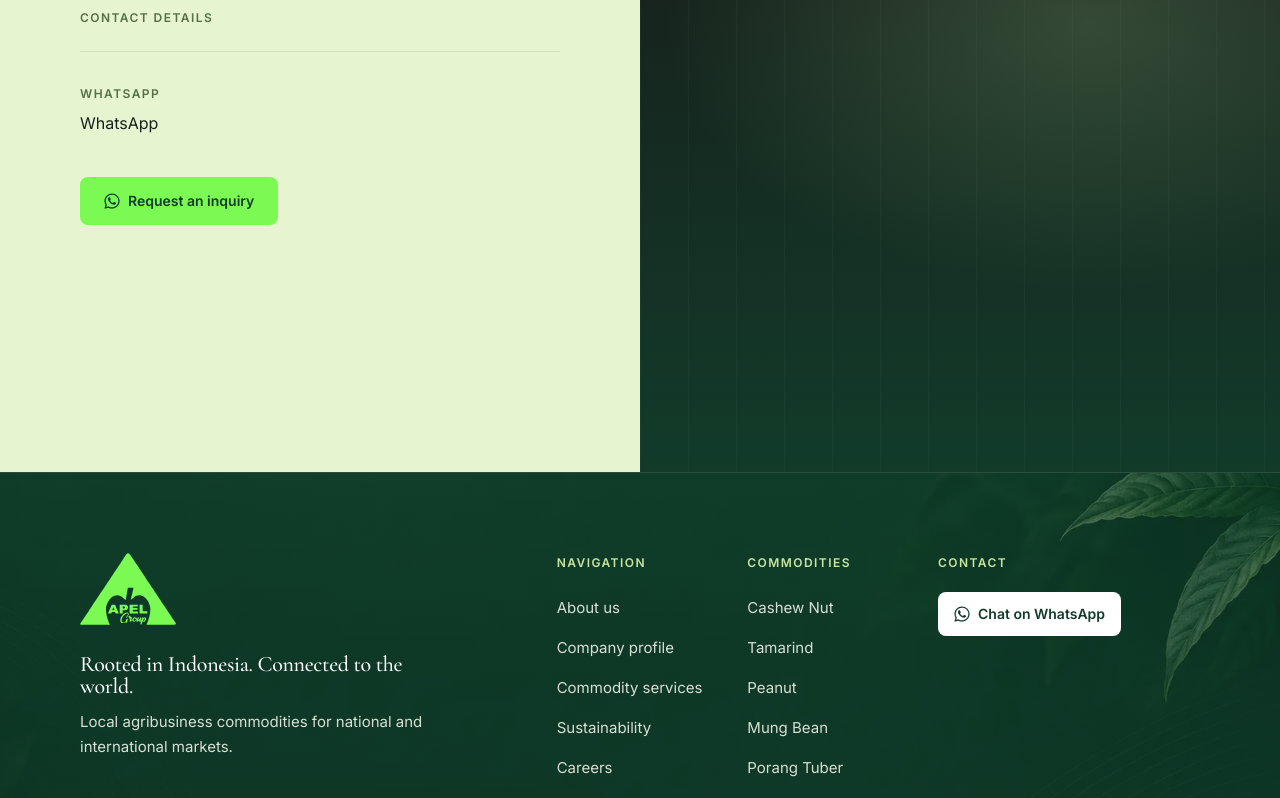
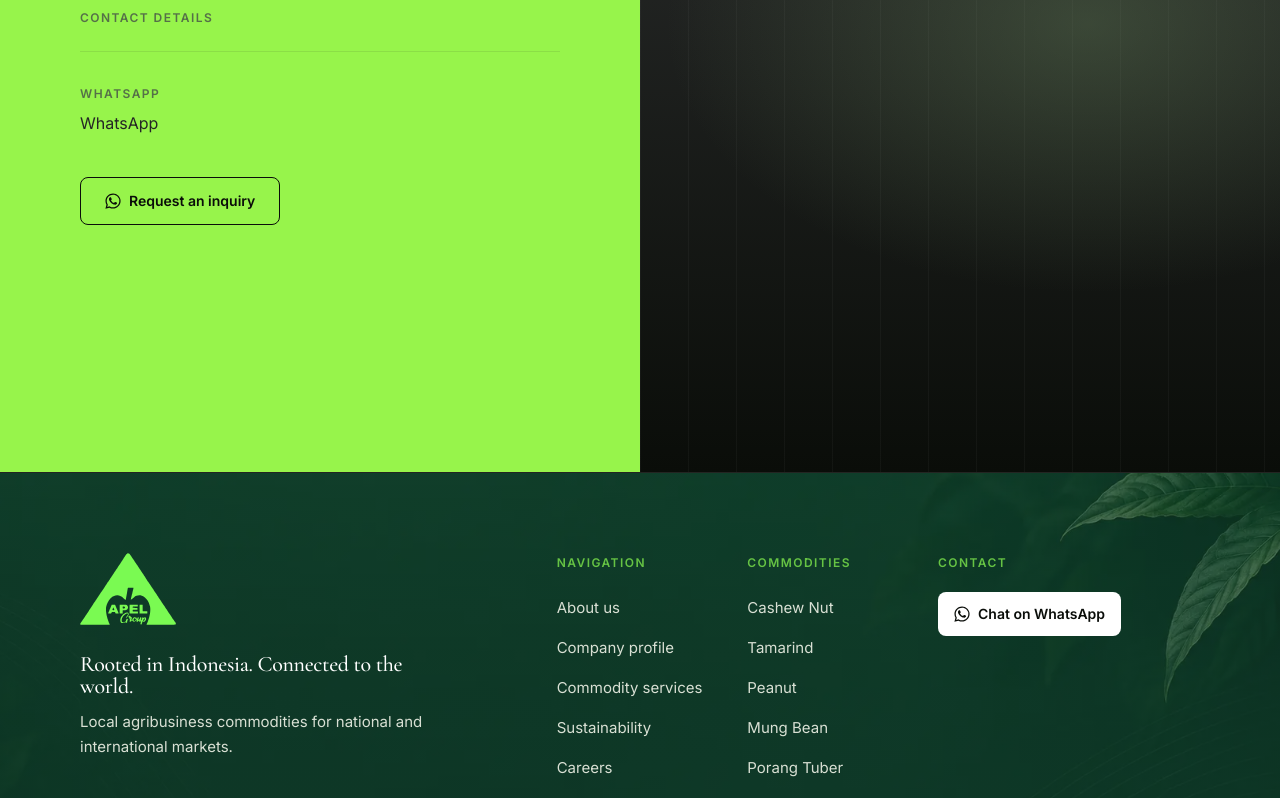
Before and after one commit to chlaudya/indoko-jaya-raya, a Next.js app: page /en/contact in a window 1280 px wide. Shown: the part 488-1286 px from the top of the page. Built offline with nearby package versions, Linux system fonts and the light colour scheme; no server answers.

Commit message:
style(palette): business-card greens

```diff
--- a/src/app/globals.css
+++ b/src/app/globals.css
@@ -1,13 +1,13 @@
 @import "tailwindcss";
 
 :root {
-  --color-forest: #123b2a;
-  --color-green: #1f5a3d;
+  --color-forest: #0a0d09;
+  --color-green: #3d8443;
   --color-sage: #557048;
   --color-soft-sage: #c3cfb8;
-  --color-ivory: #f5f3ea;
+  --color-ivory: #ffffff;
   --color-white: #ffffff;
-  --color-charcoal: #17201b;
+  --color-charcoal: #242625;
   --color-muted: #5a665f;
   --text-display: clamp(3rem, 7vw, 7rem);
   --text-h1: clamp(2.5rem, 5vw, 5rem);
@@ -27,12 +27,12 @@
 }
 
 @theme {
-  --color-forest: #123b2a;
-  --color-leaf: #1f5a3d;
+  --color-forest: #0a0d09;
+  --color-leaf: #3d8443;
   --color-sage: #557048;
   --color-soft-sage: #c3cfb8;
-  --color-ivory: #f5f3ea;
-  --color-charcoal: #17201b;
+  --color-ivory: #ffffff;
+  --color-charcoal: #242625;
   --color-muted: #5a665f;
   /* Light sage-mist surface (Home Misi + pillars). */
   --color-mist: #eef2ea;
@@ -40,13 +40,12 @@
   --color-hairline: #e3e1d6;
   --color-hover-line: #a8b89c;
   --color-numeral: #6f8f62;
-  /* Brand accent from the client logo (DESIGN.md "Brand Accent" + "Lime-forward update").
-     lime = primary / WhatsApp buttons (forest text 9.3:1) and the focus ring on dark;
-     lime-tint = button hover (forest text 9.1:1), hero accent words, labels / footer headings / hover underlines on dark;
-     lime-wash = the Why Choose Us band. */
-  --color-lime: #7afa52;
-  --color-lime-tint: #c8e6a0;
-  --color-lime-wash: #e6f5d0;
+  /* Business-card palette (DESIGN.md "Business-card palette"): lime = card green #97f44b (buttons + Why Choose Us);
+     lime-tint = mid green #66c344 (button hover + accents on dark); forest = near-black #0a0d09 (dark panels/footer);
+     leaf/green = #3d8443 (links/labels on white). */
+  --color-lime: #97f44b;
+  --color-lime-tint: #66c344;
+  --color-lime-wash: #97f44b;
 }
 
 html {
@@ -90,8 +89,8 @@ body {
   outline-offset: 3px;
 }
 
-/* Lime buttons: forest ring (DESIGN.md "Lime-forward update"). Declared before the dark-section rule so that on
-   forest backgrounds, where a forest ring would vanish, the lime ring below wins. */
+/* Lime buttons: black (forest token) focus ring on green fill. Declared before the dark-section rule so that on
+   near-black panels, the lime ring below wins. */
 .btn-lime:focus-visible {
   outline: 2px solid var(--color-forest);
   outline-offset: 2px;
@@ -105,8 +104,7 @@ footer :focus-visible {
   outline-offset: 2px;
 }
 
-/* Why Choose Us band (lime-forward): lime-wash fill with the designer's values inside it: body #2f4a3a,
-   labels / numerals / icons #1f5a3d, hairlines #9fc77a. */
+/* Why Choose Us / bold card-green band: near-black text on --color-lime-wash (#97f44b). */
 /* Homepage wash as a page ground. Unlike .surface-lime, this does not restyle links or type. */
 .band-lime {
   background-color: var(--color-lime-wash);
@@ -114,11 +112,13 @@ footer :focus-visible {
 
 .surface-lime {
   background-color: var(--color-lime-wash);
-  --color-muted: #2f4a3a;
-  --color-sage: #1f5a3d;
-  --color-numeral: #1f5a3d;
-  --color-leaf: #1f5a3d;
-  --color-hairline: #9fc77a;
+  --color-charcoal: #0a0d09;
+  --color-muted: #0a0d09;
+  --color-sage: #0a0d09;
+  --color-numeral: #0a0d09;
+  --color-leaf: #0a0d09;
+  --color-forest: #0a0d09;
+  --color-hairline: rgb(10 13 9 / 0.22);
 }
 .surface-lime a:not([class*="bg-"]) {
   text-decoration-line: underline;
@@ -292,27 +292,27 @@ html[lang="hi"] .hero-home h1 {
       rgba(255, 255, 255, 0.05) 0 2px,
       transparent 2px 22px
     ),
-    linear-gradient(160deg, #2a6a48 0%, #1f5a3d 45%, #123b2a 100%);
+    linear-gradient(160deg, #3d8443 0%, #242625 55%, #0a0d09 100%);
 }
 .ph-field {
   background:
     radial-gradient(
       90% 60% at 20% 0%,
-      rgba(245, 243, 234, 0.28),
+      rgba(255, 255, 255, 0.28),
       transparent 60%
     ),
     repeating-linear-gradient(
       8deg,
-      rgba(18, 59, 42, 0.35) 0 3px,
+      rgba(10, 13, 9, 0.35) 0 3px,
       transparent 3px 26px
     ),
-    linear-gradient(180deg, #8ea47c 0%, #6f8f62 38%, #2f5e3f 70%, #123b2a 100%);
+    linear-gradient(180deg, #66c344 0%, #3d8443 40%, #242625 75%, #0a0d09 100%);
 }
 .ph-harvest {
   background:
     radial-gradient(
       100% 70% at 80% 100%,
-      rgba(18, 59, 42, 0.55),
+      rgba(10, 13, 9, 0.55),
       transparent 60%
     ),
     repeating-radial-gradient(
@@ -334,7 +334,7 @@ html[lang="hi"] .hero-home h1 {
       rgba(255, 255, 255, 0.035) 0 1px,
       transparent 1px 48px
     ),
-    linear-gradient(180deg, #17201b 0%, #123b2a 100%);
+    linear-gradient(180deg, #242625 0%, #0a0d09 100%);
 }
 
 .no-scrollbar {
--- a/src/components/PurposeBand.tsx
+++ b/src/components/PurposeBand.tsx
@@ -1,5 +1,5 @@
 /**
- * Purpose statement band with large-type commitments. Default: deep forest (#123b2a).
+ * Purpose statement band with large-type commitments. Default: deep forest (#0a0d09).
  * `continued` (Home "Misi"): white surface; label + statement in cols 1–4, the numbered goals in cols 6–12
  * (Cormorant 48px numerals in #6f8f62, large text ≥3:1; goals at --text-h3; #e3e1d6 hairlines).
  */
--- a/src/components/WaButton.tsx
+++ b/src/components/WaButton.tsx
@@ -3,9 +3,9 @@ import type { Locale } from "@/lib/i18n"
 
 export type ButtonVariant = "primary" | "secondary" | "on-dark" | "inverse" | "wa" | "wa-secondary" | "wa-on-dark"
 
-// Lime-forward (DESIGN.md "Lime-forward update"): primary and WhatsApp buttons are logo lime with forest text and
-// icon (9.3:1), hover / active lime-tint (9.1:1), forest focus ring. No stroke — the fill is the shape.
-const lime = "btn-lime bg-lime text-forest hover:bg-lime-tint active:bg-lime-tint"
+// Business-card palette: primary / WhatsApp buttons are card green with near-black (forest) text and 1px border,
+// hover mid-green (lime-tint), black focus ring via .btn-lime.
+const lime = "btn-lime border border-forest bg-lime text-forest hover:bg-lime-tint active:bg-lime-tint"
 
 const variants: Record<ButtonVariant, string> = {
   primary: lime,
```
Also changed, not shown: 1 other file (tests, documents, lock files or other folders).
